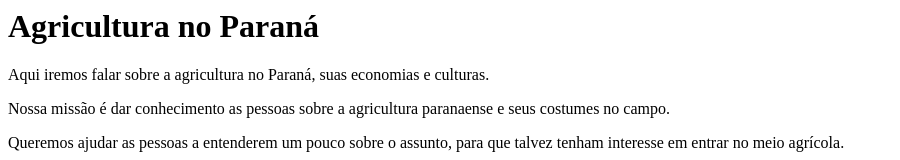
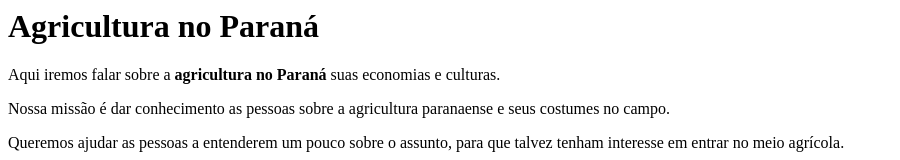
Before and after one commit to rayvieiira/Agricultura-, a plain HTML site: page index.html in a window 1280 px wide. Shown: the top 160 px of the page, without its empty margins (0-900 px from the left). Drawn offline with Linux system fonts and the light colour scheme.

Commit message:
.correto

```diff
--- a/index.html
+++ b/index.html
@@ -1,6 +1,6 @@
 <h1>Agricultura no Paraná</h1>
 
-<p>Aqui iremos falar sobre a agricultura no Paraná, suas economias e culturas.</p>
+<p>Aqui iremos falar sobre a <strong>agricultura no Paraná</strong> suas economias e culturas.</p>
 
 <p>Nossa missão é dar conhecimento as pessoas sobre a agricultura paranaense e seus costumes no campo.</p>
 
```
